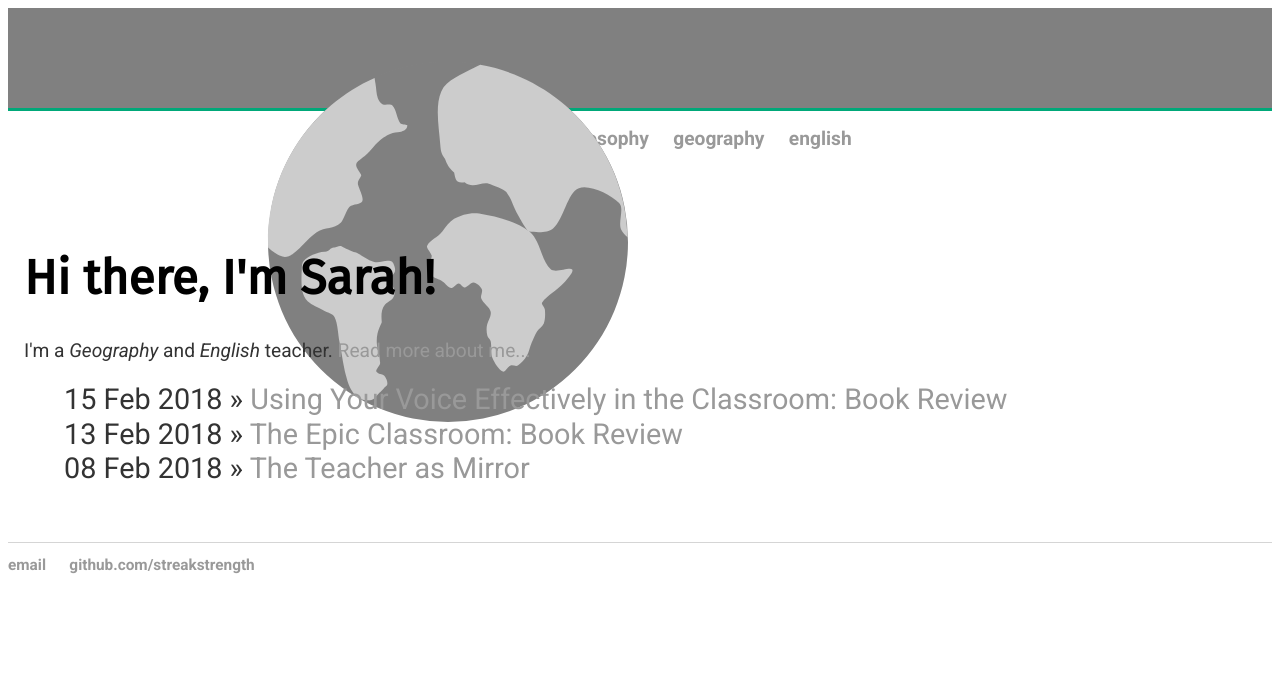
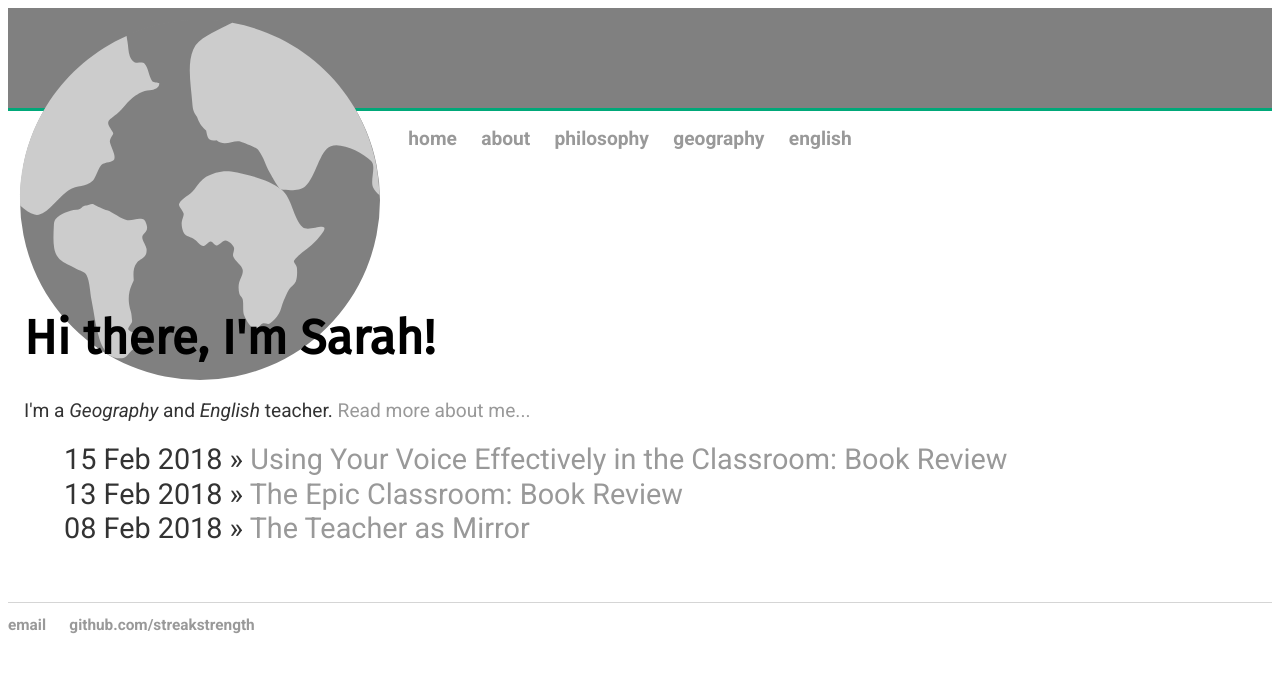
Before and after one commit to streakstrength/streakstrength.github.io, a Jekyll site: the page built from index.html, in a window 1280 px wide. Shown: the top 673 px of the page. Built offline with Jekyll 4.4.1, drawn with Linux system fonts in a browser that asks for light colours; nearby versions of some CDN libraries.

Commit message:
Removed top and right from #banner img

```diff
--- a/css/main.css
+++ b/css/main.css
@@ -21,11 +21,10 @@
 	overflow: hidden;
     width: 100%;
     background-position: 0px 0px;
+    margin: 0px auto;
 }
 #banner img {
     position: absolute;
-    top: 50px;
-    right: 50%;
     width: 30%;
 }
 
@@ -41,8 +40,7 @@
 	background-color: #ffffff;
 	border-radius: 0px;
 	margin-bottom: 0;
-    	height: 60px;
-/*	width: 100%; */
+    height: 120px;
 	border-top: 3px solid #00a879;
 	text-align: center;
 }
```
